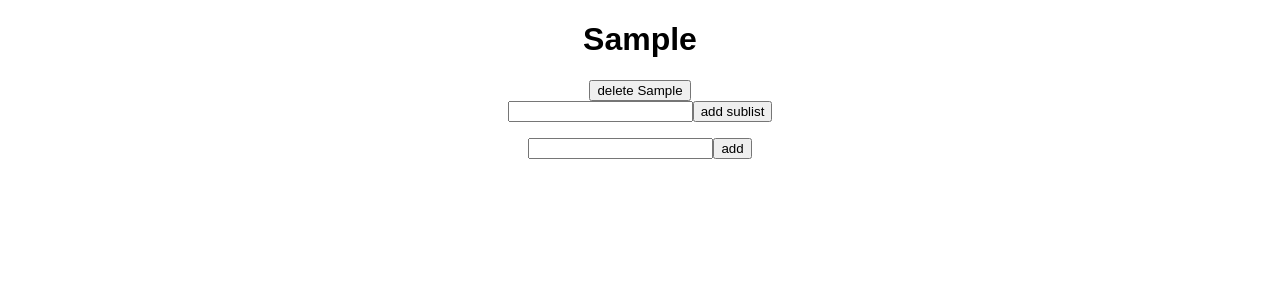
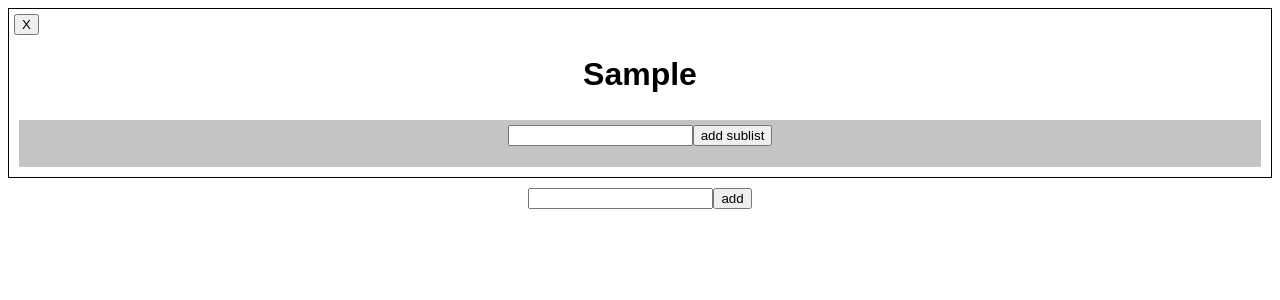
Before and after one commit to kir-hub/notes, a React (Create React App) app: page / in a window 1280 px wide. Both pictures are taken after typing "Sample" into the empty fields and a click on the button "add". Shown: the top 300 px of the page. Built offline with nearby package versions, Linux system fonts and the light colour scheme.

Commit message:
initial commit

```diff
--- a/src/components/Input.js
+++ b/src/components/Input.js
@@ -1,4 +1,5 @@
 import React, { useState, useCallback } from "react";
+import "./styles/styles.css";
 
 export default function Input(props) {
   const { onAdd, btnTitle } = props;
@@ -15,10 +16,9 @@ export default function Input(props) {
   }, []);
 
   return (
-    <div>
+    <div className="input-div">
       <input onChange={onChangeHandler} value={text} palceholder="title" />
       <button onClick={textHandler}> {btnTitle ? btnTitle : "add"} </button>
-      {}
     </div>
   );
 }
--- a/src/components/Note.js
+++ b/src/components/Note.js
@@ -3,10 +3,19 @@ import Input from "./Input";
 import "./styles/styles.css";
 
 export default function Note(props) {
-  const { title, index, deleteList, nav, setUp, setDown, store } = props;
+  const {
+    title,
+    index,
+    deleteList,
+    moveUpFunc,
+    moveDownFunc,
+    store,
+    nav
+  } = props;
 
   const [list, setList] = useState([]);
 
+  // добавляет вложенный список
   const addSublist = (value) => {
     const date = new Date();
     const newList = [
@@ -19,6 +28,7 @@ export default function Note(props) {
     setList(newList);
   };
 
+  // удаляет элемент списка
   const removeList = () => {
     if (deleteList) {
       deleteList(index);
@@ -27,36 +37,50 @@ export default function Note(props) {
     }
   };
 
+  // удаляет вложенный список
   const deleteSublist = (index) => {
     const newList = [...list];
     newList.splice(index, 1);
     setList(newList);
   };
 
-  const removeSublist = () => {
-    setList([]);
-  };
-
+  // навигация
   const moveUp = () => {
-    setUp(index);
+    moveUpFunc(index);
   };
   const moveDown = () => {
-    setDown(index);
+    moveDownFunc(index);
   };
 
   return (
     <div className="main">
-      <h1>{title}</h1>
-      {nav && store[0].title !== title ? <h2 onClick={moveUp}>/\</h2> : ""}
-      {nav && store[store.length - 1].title !== title ? (
-        <h2 onClick={moveDown}>\/</h2>
+      {deleteList ? (
+        <button className="delete-btn" onClick={removeList}>
+          X
+        </button>
       ) : (
         ""
       )}
-      {deleteList ? <button onClick={removeList}>delete {title}</button> : ""}
+      <h1>{title}</h1>
+      <div className="navbar">
+        {/* store нужен для проверки на каком месте в листе
+  находтся элементы списка, а nav, чтобы кнопки навигация
+  отображались только в списке верхнего уровня */}
+        {nav && store[0].title !== title ? (
+          <button onClick={moveUp}>/\</button>
+        ) : (
+          ""
+        )}
+        {nav && store[store.length - 1].title !== title ? (
+          <button onClick={moveDown}>\/</button>
+        ) : (
+          ""
+        )}
+      </div>
+      <div className="sublist-div">
         {list.length ? (
           <button className="remove-sublist" onClick={deleteSublist}>
-          remove sublist
+            X
           </button>
         ) : (
           ""
@@ -69,16 +93,15 @@ export default function Note(props) {
             btnTitle={list.length ? "add " : "add sublist"}
           />
         )}
-      <ul>
+
+        <ul className="ul-container">
           {list.map((item, index) => (
             <li key={item.date}>
-            <button className="delete-sublist" onClick={removeSublist}>
-              delete {item.title}
-            </button>
               <Note title={item.title} />
             </li>
           ))}
         </ul>
       </div>
+    </div>
   );
 }
--- a/src/components/NoteList.js
+++ b/src/components/NoteList.js
@@ -1,6 +1,7 @@
 import React, { useState } from "react";
 import Input from "./Input";
 import Note from "./Note";
+import "./styles/styles.css";
 
 export default function NoteList() {
   const [list, setList] = useState([]);
@@ -38,14 +39,14 @@ export default function NoteList() {
   };
 
   return (
-    <div>
+    <div className="notelist">
       {list.map((item, index) => (
         <li key={item.date}>
           <Note
+            nav={true}
             store={list}
-            nav={true}
-            setUp={moveUp}
-            setDown={moveDown}
+            moveUpFunc={moveUp}
+            moveDownFunc={moveDown}
             title={item.title}
             deleteList={deleteList}
             index={index}
--- a/src/components/styles/styles.css
+++ b/src/components/styles/styles.css
@@ -10,3 +10,46 @@
 li {
   list-style-type: none;
 }
+.main {
+  /* display: flex; */
+  /* align-items: center; */
+  /* justify-content: center */
+  word-wrap: break-word;
+}
+
+.main > button {
+  word-wrap: break-word;
+}
+
+.delete-btn,
+.navbar {
+  display: flex;
+}
+
+.ul-container > li {
+}
+
+.sublist-div {
+  margin: 5px;
+  padding: 5px;
+  background: #c4c4c4;
+}
+
+.delete-sublist {
+  margin: 10px;
+  color: red;
+  margin-left: 200px;
+}
+.remove-sublist {
+  display: flex;
+}
+
+li {
+  list-style-type: none;
+}
+
+.notelist > li {
+  border: 1px solid black;
+  padding: 5px;
+  margin-bottom: 10px;
+}
```
Lines whose indentation alone changed are shown as unchanged.
